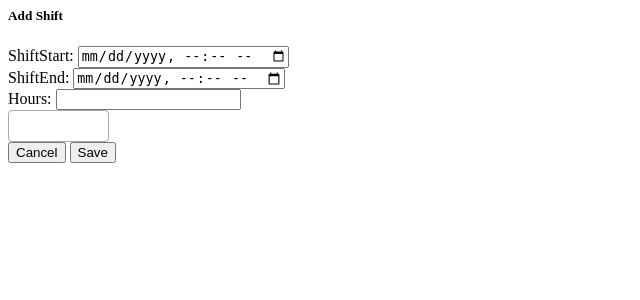
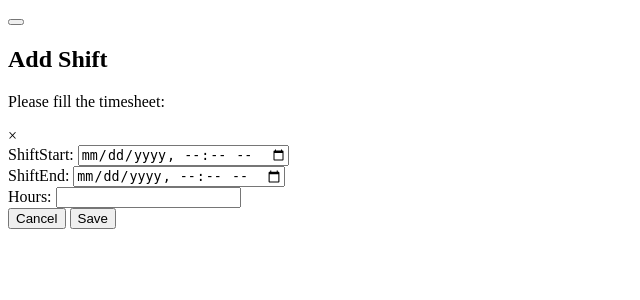
Before and after one commit to harman-dhami/Shift-Match, a Django app: template Shift Match/ShiftMatch/ShiftApp/templates/Add_Shift.html in a window 1280 px wide. Shown: the top 300 px of the page, without its empty margins (0-640 px from the left). Run offline with Django 5.2, Linux system fonts and the light colour scheme; tables that the repository leaves empty hold one stand-in row (values such as "Sample post"); the template is opened without the code that fills it: values that come from a table or form of the project are taken from there, most other values are stand-ins (such as "Sample title", 1, 10 or a date in 2020); parts of the project's set-up code (start-up, migrations or seed data) failed here and were passed over; some libraries are stand-ins or nearby versions.

Commit message:
Add files via upload

```diff
--- a/Shift Match/ShiftMatch/ShiftApp/templates/Add_Shift.html
+++ b/Shift Match/ShiftMatch/ShiftApp/templates/Add_Shift.html
@@ -1,33 +1,51 @@
+{% load static %}
+<!DOCTYPE html>
+<html lang="en">
+
 <head>
+    <meta charset="UTF-8">
+    <meta name="viewport" content="width=device-width, initial-scale=1.0">
     <script src="https://code.jquery.com/jquery-3.7.1.min.js"></script>
     <link href="https://cdn.jsdelivr.net/npm/select2@4.1.0-rc.0/dist/css/select2.min.css" rel="stylesheet" />
     <script src="https://cdn.jsdelivr.net/npm/select2@4.1.0-rc.0/dist/js/select2.min.js"></script>
 </head>
+
 <body>
+    <!-- Trigger/Open The Modal Button -->
+    <button id="myBtn"></button>
 
-    <form hx-post="{{ request.path }}" class="modal-content" method="POST">
-        {% csrf_token %}
-        <div class="modal-header">
-            <h5 class="modal-title">Add Shift</h5>
+    <!-- The Modal -->
+    <div id="addShiftModal" class="add-shift-modal">
+
+        <div class="header">
+            <div class="calendar-logo"></div>
+            <div class="text">
+                <h2>Add Shift</h2>
+                <p>Please fill the timesheet:</p>
+            </div>
+            <span class="close">&times;</span>
         </div>
-        <div class="modal-body">
-            {{ form }}
-            <select class="js-example-basic-multiple" id="locations" name="locations[]" multiple="multiple">
-                {% for i in locations %}
-                    <option value="Locations: {{i}}">{{i}}</option>
-                {% endfor %}
-            </select>
-        </div>
-        <div class="modal-footer">
-            <button type="button" data-bs-dismiss="modal">Cancel</button>
-            <button type="submit">Save</button>
-        </div>
-    </form>
+
+        <form hx-post="{{ request.path }}" id="addShiftForm" method="POST" class="modal-content">
+            {% csrf_token %}
+            {{form}}
+
+            <div class="modal-footer">
+                <button type="button" class="cancel-btn">Cancel</button>
+                <button type="submit" class="save-btn">Save</button>
+            </div>
+        </form>
+
+    </div>
+
     <script>
-        $(document).ready(function() {
+        $(document).ready(function () {
             $('#locations').select2({
                 dropdownParent: $('#locations')
             });
         });
     </script>
+
 </body>
+
+</html>
```
Also changed, not shown: Shift Match/ShiftMatch/ShiftApp/templates/Dashboard.html (+3 -6 lines), Shift Match/ShiftMatch/ShiftApp/templates/Settings.html (+30 -18 lines).
